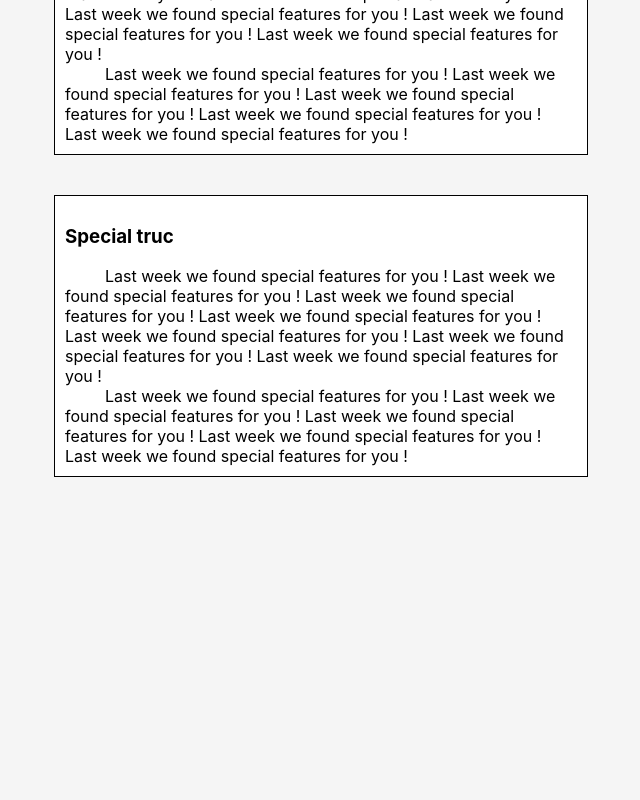
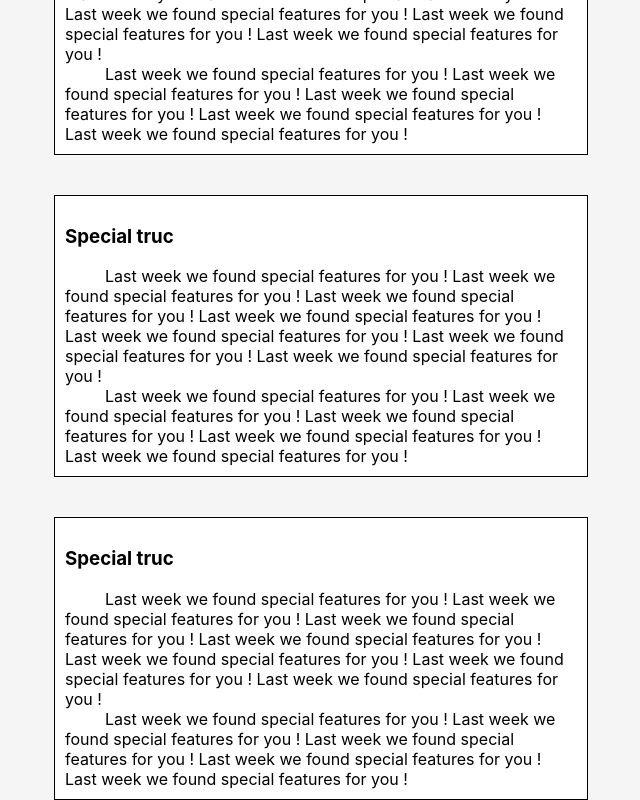
Before and after one commit to TLRKiliann/anarchaik, a React (Create React App) app in the folder anarkan-store/: page / in a window 1280 px wide. Shown: the part 458-1258 px from the top of the page, without its empty margins (319-959 px from the left). Before the commit the page ends 935 px from the top, so only its background shows below. Built offline with nearby package versions, Linux system fonts and the light colour scheme.

Commit message:
new art. added

```diff
--- a/anarkan-store/src/Pages/index.js
+++ b/anarkan-store/src/Pages/index.js
@@ -59,6 +59,29 @@ const Home = () => {
         </article>
       </div>
 
+      <div className="home--third">
+        <article>
+          <h3>Special truc</h3>
+          <p>
+          Last week we found special features for you !
+          Last week we found special features for you !
+          Last week we found special features for you !
+          Last week we found special features for you !
+          Last week we found special features for you !
+          Last week we found special features for you !
+          Last week we found special features for you !
+          </p>
+          <p>
+          Last week we found special features for you !
+          Last week we found special features for you !
+          Last week we found special features for you !
+          Last week we found special features for you !<br />
+          Last week we found special features for you !
+          </p>
+
+        </article>
+      </div>
+
     </div>
   );
 };
```
